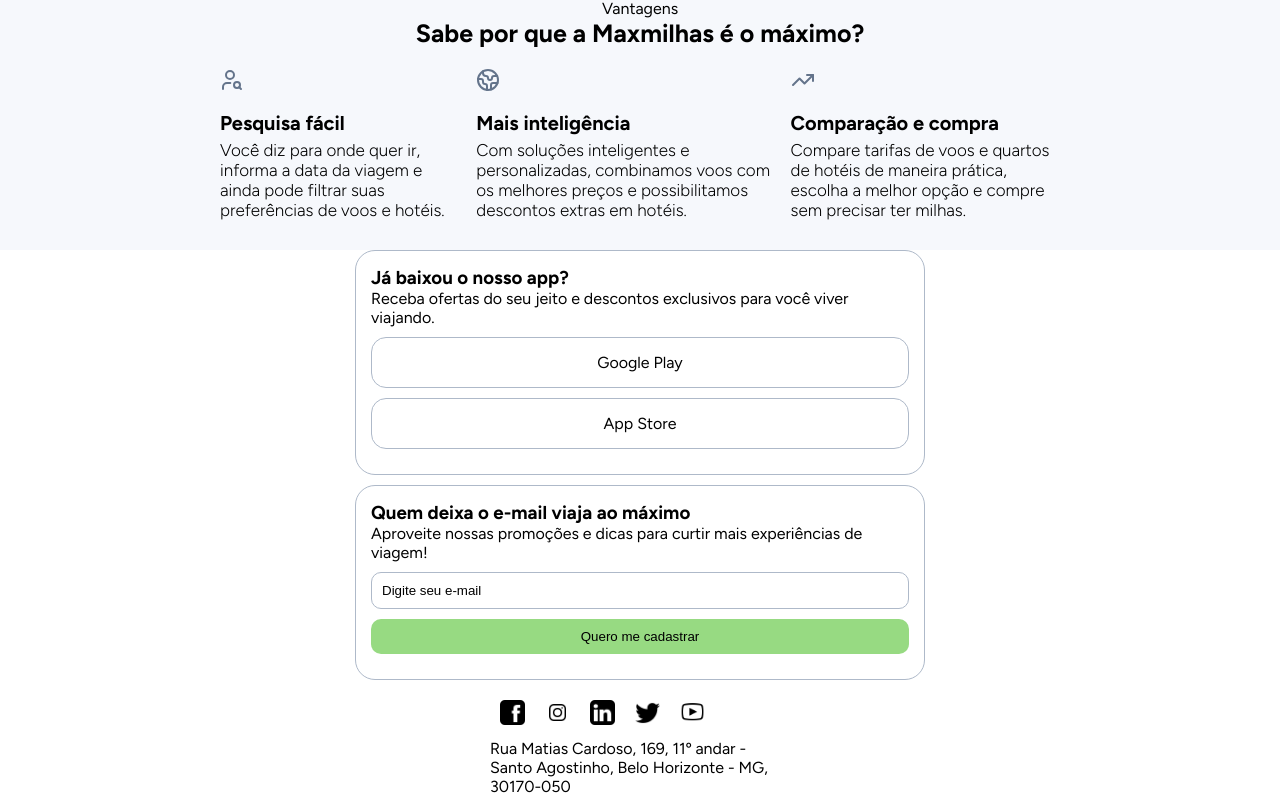
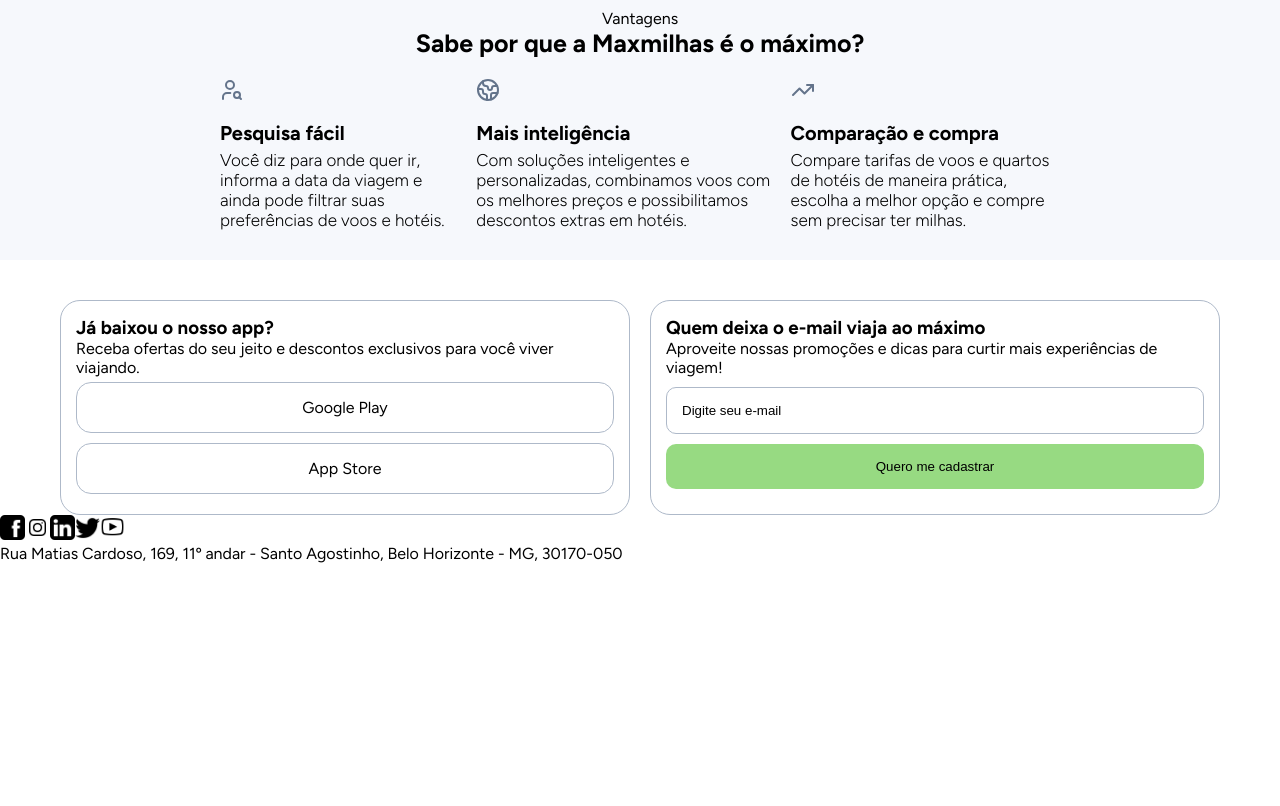
Before and after one commit to dudlves/clonePageMaxmilhas, a React (Vite) app: page / in a window 1280 px wide. Shown: the part 2654-3460 px from the top of the page. After the commit the page ends 3217 px from the top, so only its background shows below. Built offline with nearby package versions, Linux system fonts and the light colour scheme.

Commit message:
refactor: adjust 'interaction' in footer

```diff
--- a/src/App.jsx
+++ b/src/App.jsx
@@ -1,10 +1,9 @@
 import "./index.css";
-import Button from "./Components/button/Button";
 import Menu from "./Components/menu/Menu";
 import TravelCards from "./Components/travel-cards/TravelCards";
 import Informtion from "./Components/information/Information";
 import About from "./Components/about/About";
-
+import Footer from "./Components/footer/Footer";
 import "./media-query.css";
 
 
@@ -98,42 +97,7 @@
           </div>
         </div>
         <About></About>
-        <div id="interaction">
-          <div id="download">
-            <h3>Já baixou o nosso app?</h3>
-            <p>
-              Receba ofertas do seu jeito e descontos exclusivos para você viver
-              viajando.
-            </p>
-            <div><p>Google Play</p></div>
-            <div><p>App Store</p></div>
-          </div>
-
-          <div id="leave-email">
-            <h3>Quem deixa o e-mail viaja ao máximo</h3>
-            <p>
-              Aproveite nossas promoções e dicas para curtir mais experiências
-              de viagem!
-            </p>
-            <div>
-            <input type="text" value="Digite seu e-mail" id="" />
-            <Button texto="Quero me cadastrar"/>
-            </div>
-          </div>
-          <footer>
-            <div>
-              <div>
-              <img src="icons8-facebook-52.png" alt="" width="25" height="25"/>
-              <img src="icons8-instagram-64.png" alt="" width="25" height="25"/>
-              <img src="icons8-linkedin-52.png" alt="" width="25" height="25"/>
-              <img src="icons8-twitter-bird-52.png" alt="" width="25" height="25"/>
-              <img src="icons8-youtube-logo-64.png" alt="" width="25" height="25"/>
-            </div>
-            <p>Rua Matias Cardoso, 169, 11º andar - Santo Agostinho, Belo Horizonte - MG, 30170-050</p>
-
-            </div>
-          </footer>
-        </div>
+        <Footer></Footer>
       </div>
     </>
   );
--- a/src/Components/button/Button.css
+++ b/src/Components/button/Button.css
@@ -1,5 +1,5 @@
 .custom-button{
-  padding: 10px 20px;
+  padding: 15px 20px;
   border-radius: 10px;
   background-color: #97da82;
   border: none;
--- /dev/null
+++ b/src/Components/footer/Footer.css
@@ -0,0 +1,14 @@
+
+/* footer{
+  display: flex;
+  justify-content: center;
+  width: 100%;
+  height: auto;
+  max-width: 300px;
+  margin: 10px auto;
+
+}
+
+footer > div > div > img{
+padding: 10px;
+} */
--- /dev/null
+++ b/src/Components/footer/Footer.jsx
@@ -0,0 +1,28 @@
+import './Footer.css';
+import Interaction from "../interaction/Interaction";
+
+
+
+
+ function Footer(){
+  return(
+    <footer>
+              <Interaction></Interaction>
+
+            <div>
+              <div>
+              <img src="icons8-facebook-52.png" alt="" width="25" height="25"/>
+              <img src="icons8-instagram-64.png" alt="" width="25" height="25"/>
+              <img src="icons8-linkedin-52.png" alt="" width="25" height="25"/>
+              <img src="icons8-twitter-bird-52.png" alt="" width="25" height="25"/>
+              <img src="icons8-youtube-logo-64.png" alt="" width="25" height="25"/>
+            </div>
+            <p>Rua Matias Cardoso, 169, 11º andar - Santo Agostinho, Belo Horizonte - MG, 30170-050</p>
+
+            </div>
+        </footer>
+  )
+ }
+
+
+ export default Footer;
--- /dev/null
+++ b/src/Components/interaction/Interaction.css
@@ -0,0 +1,49 @@
+#interaction{
+  display: flex;
+  padding-top: 40px;
+  justify-content: center;
+  align-items: stretch;
+  gap: 20px;
+}
+
+#download,
+#leave-email {
+  border: 1px solid #aeb9c9;
+  border-radius: 20px;
+  padding: 15px;
+  box-sizing: border-box;
+  width: 100%;
+  max-width: 570px;
+  display: flex;
+  flex-direction: column;
+}
+
+#download > div{
+  border: 1px solid #aeb9c9;
+  border-radius: 15px;
+  padding: 15px 15px;
+  box-sizing: border-box;
+  margin: 5px 0px;
+}
+
+#download > div > p{
+  display: flex;
+  justify-content: center;
+  align-items: center;
+}
+
+#leave-email > div{
+  display: flex;
+  flex-direction: column;
+}
+
+#leave-email > div > input{
+  border: 1px solid #aeb9c9;
+  padding: 15px;
+  border-radius: 10px;
+  margin-top: 10px;
+}
+
+#leave-email > div > button{
+  margin: 10px 0px;
+}
--- /dev/null
+++ b/src/Components/interaction/Interaction.jsx
@@ -0,0 +1,25 @@
+import './Interaction.css';
+import Button from "../button/Button";
+
+function Interaction(){
+  return(
+    <div id="interaction">
+      <div id="download">
+        <h3>Já baixou o nosso app?</h3>
+        <p>Receba ofertas do seu jeito e descontos exclusivos para você viver viajando.</p>
+        <div><p>Google Play</p></div>
+        <div><p>App Store</p></div>
+      </div>
+      <div id="leave-email">
+        <h3>Quem deixa o e-mail viaja ao máximo</h3>
+        <p>Aproveite nossas promoções e dicas para curtir mais experiências de viagem!</p>
+        <div>
+          <input type="text" value="Digite seu e-mail" id="" />
+          <Button texto="Quero me cadastrar"/>
+        </div>
+      </div>
+    </div>
+  )
+}
+
+export default Interaction;
--- a/src/index.css
+++ b/src/index.css
@@ -122,117 +122,3 @@
   font-size: 17px;
   padding: 0 20px;
 }
-/*
-#about{
-  background-color: #f6f8fc;
-
-}
-
-#about > img{
-  width: 100%;
-  height: auto;
-  max-width: 530px;
-  border-radius: 70px;
-  padding: 40px;
-  margin: 0 auto;
-}
-
-#about-first-part{
-  display: flex;
-  flex-direction: column;
-  align-items: center;
-}
-
-#about-first-part > h4{
-  font-size: 28px;
-}
-
-#about-second-part{
-  margin-left: 20px;
-  margin-top: 20px;
-}
-
-#about-second-part > div > h5{
-  font-size: 20px;
-  padding-top: 15px;
-  padding-bottom: 5px;
-}
-
-#about-second-part > div > h6{
-  font-size: 17px;
-  margin-bottom: 30px;
-}
-
-#about-second-part > div > p{
-  padding-top: 15px;
-  padding-bottom: 30px;
-} */
-
-#download{
-  border: 1px solid #aeb9c9;
-  border-radius: 20px;
-  padding: 15px 15px;
-  box-sizing: border-box;
-  width: 100%;
-  height: auto;
-  max-width: 570px;
-  margin: 0 auto;
-}
-
-#download > div{
-  border: 1px solid #aeb9c9;
-  border-radius: 15px;
-  padding: 15px 15px;
-  box-sizing: border-box;
-  margin: 10px 0px;
-
-}
-#download > div > p{
-  display: flex;
-  justify-content: center;
-  align-items: center;
-}
-
-#leave-email{
-  border: 1px solid #aeb9c9;
-  border-radius: 20px;
-  padding: 15px 15px;
-  box-sizing: border-box;
-  width: 100%;
-  height: auto;
-  max-width: 570px;
-  margin: 10px auto;
-
-}
-
-#leave-email > div{
-  display: flex;
-  flex-direction: column;
-
-}
-#leave-email > div > input{
-  border: 1px solid #aeb9c9;
-  padding: 10px;
-  border-radius: 10px;
-  margin-top: 10px;
-
-}
-
-#leave-email > div > button{
-  margin: 10px 0px;
-
-}
-
-footer{
-  display: flex;
-  justify-content: center;
-  width: 100%;
-  height: auto;
-  max-width: 300px;
-  margin: 10px auto;
-
-}
-
-footer > div > div > img{
-padding: 10px;
-}
```
